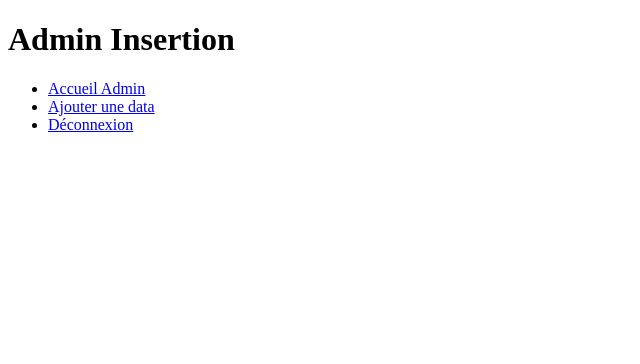
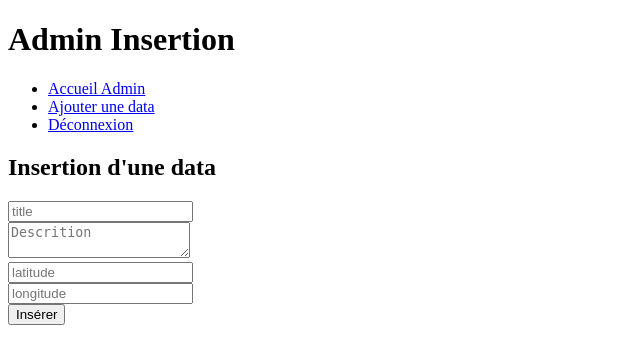
Before and after one commit to BailGui/crudAdmin, a PHP site: page /view/private/admin.insert.html.php in a window 1280 px wide. Shown: the top 364 px of the page, without its empty margins (0-640 px from the left). Run offline with PHP 8.4, Linux system fonts and the light colour scheme.

Commit message:
adminInsertPlusIndex

```diff
--- a/public/index.php
+++ b/public/index.php
@@ -13,7 +13,7 @@ try{
     die($e->getMessage());
 }
 
-if(isset($_SESSION[''])){
+if(isset($_SESSION['login'])){
 
     require_once "../controller/adminControl.php"
 
--- a/view/private/admin.insert.html.php
+++ b/view/private/admin.insert.html.php
@@ -14,6 +14,18 @@
             <li><a href="?disconnect">Déconnexion</a>
         </ul>
     </nav>
-
+    <div class="content">
+        <h2>Insertion d'une data</h2>
+        <?php if(isset($error)): ?>
+                <h3 class="error"><?=$error?></h3>
+        <?php endif ?>
+       <form action="" name="ourdatas" method="POST">
+        <input type="text" name="title" placeholder="title" required><br>
+        <textarea name="ourdesc" placeholder="Descrition" required></textarea><br>
+        <input type="number" step="0.0000001" name="latitude" placeholder="latitude" required><br>
+        <input type="number" step="0.0000001" name="longitude" placeholder="longitude" required><br>
+        <input type="submit" value="Insérer" />
+       </form>
+    </div>
 </body>
 </html>
```
